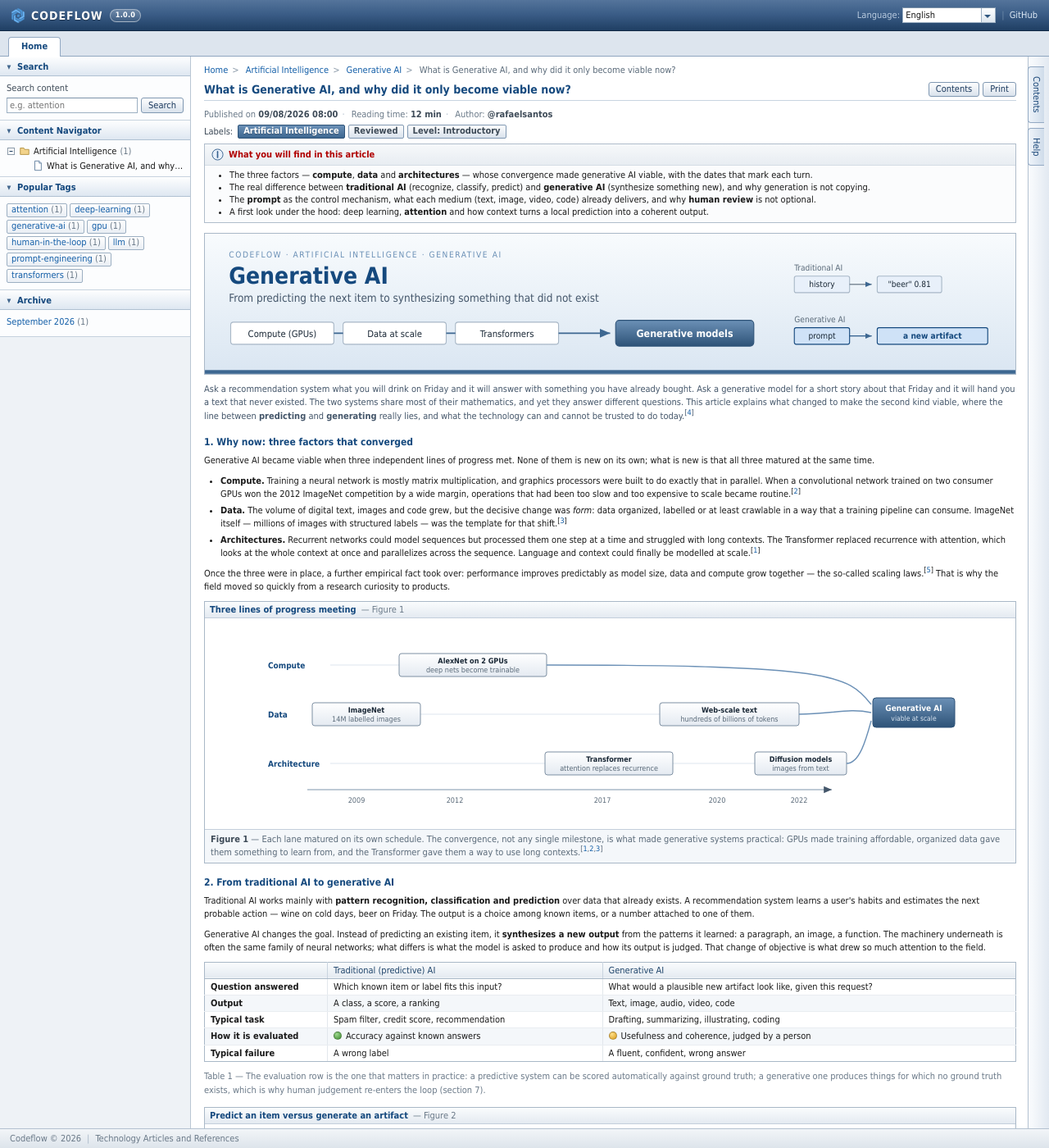
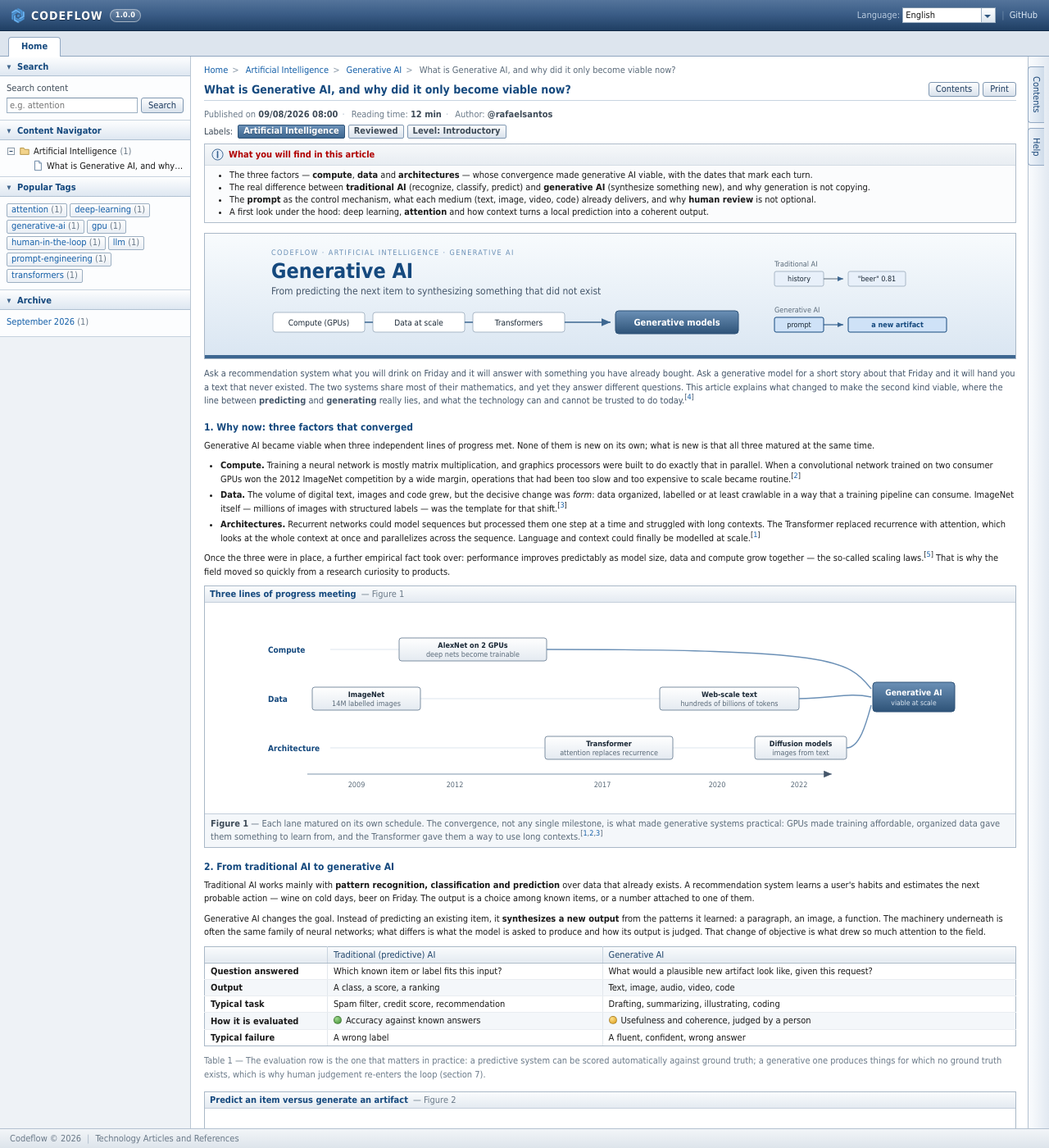
Before and after one commit to codeflow/codeflow.github.io, a Jekyll site: the page built from _posts/2026-09-08-what-is-generative-ai-and-why-did-it-only-become-viable-now.html, in a window 1280 px wide and 1400 px high. Shown: the whole window at 82% size. Built offline with Jekyll 4.4.1, drawn with Linux system fonts in a browser that asks for light colours; comment, search, counter and statistics services are not loaded.

Commit message:
Cap the hero banner at its natural width and align figure 2 row labels

```diff
--- a/_posts/2026-09-08-what-is-generative-ai-and-why-did-it-only-become-viable-now.es.html
+++ b/_posts/2026-09-08-what-is-generative-ai-and-why-did-it-only-become-viable-now.es.html
@@ -181,7 +181,7 @@
           <linearGradient id="cfH2" x1="0" y1="0" x2="0" y2="1"><stop offset="0" stop-color="#6b90b6"/><stop offset="1" stop-color="#2e5378"/></linearGradient>
         </defs>
         <rect x="0" y="0" width="860" height="210" fill="#ffffff"/>
-        <text x="16" y="40" font-size="10" font-weight="bold" fill="#15497e">IA tradicional</text>
+        <text x="16" y="50" font-size="10" font-weight="bold" fill="#15497e">IA tradicional</text>
         <rect x="140" y="24" width="150" height="46" rx="3" fill="url(#cfN2)" stroke="#7d8fa2"/>
         <text x="215" y="42" font-size="10" text-anchor="middle" fill="#1a2836">historial de compras</text>
         <text x="215" y="56" font-size="9" text-anchor="middle" fill="#5b6b7a">vie: cerveza &#183; s&#225;b: vino &#8230;</text>
@@ -193,7 +193,7 @@
         <rect x="502" y="24" width="180" height="46" rx="3" fill="#e8f0fa" stroke="#a9b8c7"/>
         <text x="592" y="43" font-size="10" text-anchor="middle" fill="#1a2836">&#8220;cerveza&#8221; &mdash; probabilidad 0,81</text>
         <text x="592" y="57" font-size="9" text-anchor="middle" fill="#5b6b7a">una elecci&#243;n entre elementos que ya existen</text>
-        <text x="16" y="140" font-size="10" font-weight="bold" fill="#15497e">IA generativa</text>
+        <text x="16" y="144" font-size="10" font-weight="bold" fill="#15497e">IA generativa</text>
         <rect x="140" y="112" width="150" height="58" rx="3" fill="#cfe2f7" stroke="#15497e"/>
         <text x="215" y="130" font-size="10" text-anchor="middle" fill="#1a2836">prompt</text>
         <text x="215" y="144" font-size="9" text-anchor="middle" fill="#5b6b7a">&#8220;un cuento sobre un viernes</text>
--- a/_posts/2026-09-08-what-is-generative-ai-and-why-did-it-only-become-viable-now.html
+++ b/_posts/2026-09-08-what-is-generative-ai-and-why-did-it-only-become-viable-now.html
@@ -185,7 +185,7 @@
         </defs>
         <rect x="0" y="0" width="860" height="210" fill="#ffffff"/>
         <!-- lane 1: predictive -->
-        <text x="16" y="40" font-size="10" font-weight="bold" fill="#15497e">Traditional AI</text>
+        <text x="16" y="50" font-size="10" font-weight="bold" fill="#15497e">Traditional AI</text>
         <rect x="140" y="24" width="150" height="46" rx="3" fill="url(#cfN2)" stroke="#7d8fa2"/>
         <text x="215" y="42" font-size="10" text-anchor="middle" fill="#1a2836">purchase history</text>
         <text x="215" y="56" font-size="9" text-anchor="middle" fill="#5b6b7a">Fri: beer · Sat: wine · Fri: beer …</text>
@@ -198,7 +198,7 @@
         <text x="592" y="43" font-size="10" text-anchor="middle" fill="#1a2836">“beer” &mdash; probability 0.81</text>
         <text x="592" y="57" font-size="9" text-anchor="middle" fill="#5b6b7a">a choice among items that already exist</text>
         <!-- lane 2: generative -->
-        <text x="16" y="140" font-size="10" font-weight="bold" fill="#15497e">Generative AI</text>
+        <text x="16" y="144" font-size="10" font-weight="bold" fill="#15497e">Generative AI</text>
         <rect x="140" y="112" width="150" height="58" rx="3" fill="#cfe2f7" stroke="#15497e"/>
         <text x="215" y="130" font-size="10" text-anchor="middle" fill="#1a2836">prompt</text>
         <text x="215" y="144" font-size="9" text-anchor="middle" fill="#5b6b7a">“a short story about a Friday</text>
--- a/_posts/2026-09-08-what-is-generative-ai-and-why-did-it-only-become-viable-now.pt-BR.html
+++ b/_posts/2026-09-08-what-is-generative-ai-and-why-did-it-only-become-viable-now.pt-BR.html
@@ -180,7 +180,7 @@
           <linearGradient id="cfH2" x1="0" y1="0" x2="0" y2="1"><stop offset="0" stop-color="#6b90b6"/><stop offset="1" stop-color="#2e5378"/></linearGradient>
         </defs>
         <rect x="0" y="0" width="860" height="210" fill="#ffffff"/>
-        <text x="16" y="40" font-size="10" font-weight="bold" fill="#15497e">IA tradicional</text>
+        <text x="16" y="50" font-size="10" font-weight="bold" fill="#15497e">IA tradicional</text>
         <rect x="140" y="24" width="150" height="46" rx="3" fill="url(#cfN2)" stroke="#7d8fa2"/>
         <text x="215" y="42" font-size="10" text-anchor="middle" fill="#1a2836">hist&#243;rico de compras</text>
         <text x="215" y="56" font-size="9" text-anchor="middle" fill="#5b6b7a">sex: cerveja &#183; s&#225;b: vinho &#8230;</text>
@@ -192,7 +192,7 @@
         <rect x="502" y="24" width="180" height="46" rx="3" fill="#e8f0fa" stroke="#a9b8c7"/>
         <text x="592" y="43" font-size="10" text-anchor="middle" fill="#1a2836">&#8220;cerveja&#8221; &mdash; probabilidade 0,81</text>
         <text x="592" y="57" font-size="9" text-anchor="middle" fill="#5b6b7a">uma escolha entre itens que j&#225; existem</text>
-        <text x="16" y="140" font-size="10" font-weight="bold" fill="#15497e">IA generativa</text>
+        <text x="16" y="144" font-size="10" font-weight="bold" fill="#15497e">IA generativa</text>
         <rect x="140" y="112" width="150" height="58" rx="3" fill="#cfe2f7" stroke="#15497e"/>
         <text x="215" y="130" font-size="10" text-anchor="middle" fill="#1a2836">prompt</text>
         <text x="215" y="144" font-size="9" text-anchor="middle" fill="#5b6b7a">&#8220;um conto sobre uma sexta-feira</text>
--- a/assets/css/adf-fusion.overrides.css
+++ b/assets/css/adf-fusion.overrides.css
@@ -266,11 +266,13 @@
 /* Banner de abertura do artigo */
 .cf-hero {
   border: 1px solid #a9b8c7;
-  background: #eef3f8;
+  /* mesmo degradê e barra inferior do SVG, para o quadro continuar o banner quando a tela é mais larga que 880px */
+  background: linear-gradient(#f8fbfd, #dae6f2 calc(100% - 4px), #3d6791 calc(100% - 4px));
   margin: 0 0 10px;
   line-height: 0;
+  text-align: center;
 }
-.cf-hero svg { display: block; width: 100%; height: auto; }
+.cf-hero svg { display: inline-block; vertical-align: top; width: 100%; max-width: 880px; height: auto; }
 
 /* ---------- Fórmulas ---------- */
 .cf-formula {
```
